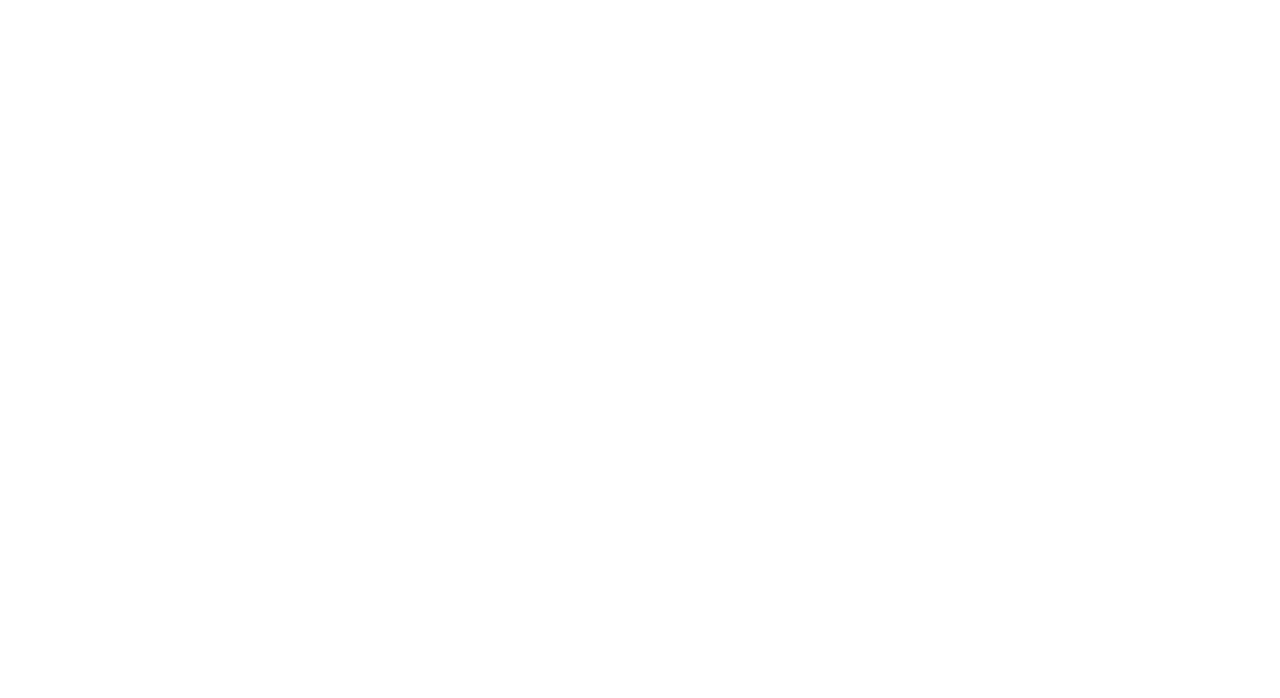
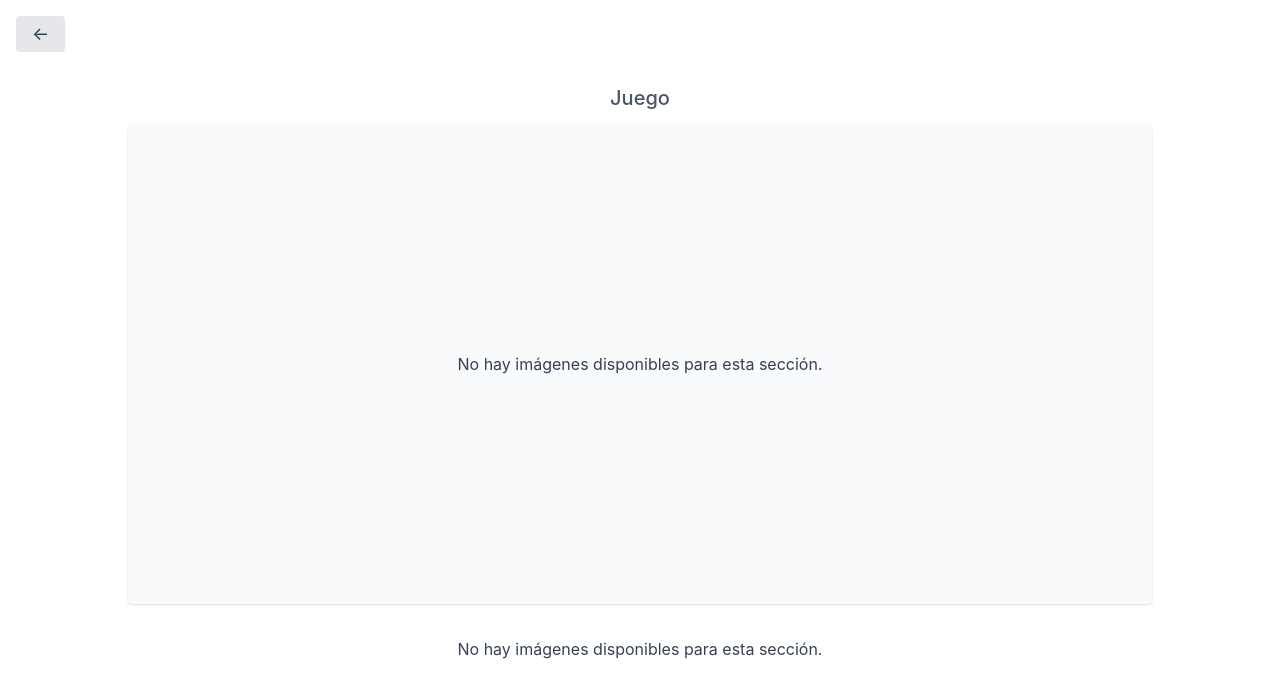
Before and after one commit to feliarroyo/evaluacion-cognitiva-web, a Vue app in the folder admin-app/: page /virtual-environment/1 in a window 1280 px wide. Before the commit this address had no page. Shown: the top 698 px of the page. Built offline with nearby package versions, Linux system fonts and the light colour scheme.

Commit message:
Visualización del entorno virtual finalizada

```diff
--- a/admin-app/src/router/index.js
+++ b/admin-app/src/router/index.js
@@ -9,6 +9,7 @@
 import VirtualEnvironment from "@/views/VirtualEnvironment.vue";
 import SelectItems from "@/views/SelectItems.vue";
 import PatientResultDetails from "@/components/PatientResultDetail.vue";
+import VirtualEnvironmentMenu from "@/views/VirtualEnvironmentMenu.vue";
 
 const router = createRouter({
   routes: [
@@ -36,9 +37,14 @@
       name: "SelectItems",
       component: SelectItems,
     },
+    {
+      path: "/virtual-environment-menu",
+      name: "VirtualEnvironmentMenu",
+      component: VirtualEnvironmentMenu,
+    },
 
     {
-      path: "/virtual-environment",
+      path: "/virtual-environment/:section",
       name: "VirtualEnvironment",
       component: VirtualEnvironment,
     },
--- a/admin-app/src/views/PatientList.vue
+++ b/admin-app/src/views/PatientList.vue
@@ -50,7 +50,7 @@
 const router = useRouter();
 
 const goToSeeVirtualEnvironment = () => {
-  router.push({ name: "VirtualEnvironment" });
+  router.push({ name: "VirtualEnvironmentMenu" });
 };
 
 const goToNewPatient = () => {
--- a/admin-app/src/views/VirtualEnvironment.vue
+++ b/admin-app/src/views/VirtualEnvironment.vue
@@ -1,32 +1,32 @@
 <template>
-  <div class="flex flex-col min-h-screen p-4">
-    <div class="w-full flex items-center mb-4">
+  <div class="w-full flex justify-start mb-4 p-4 max-w-5xl">
     <button
       @click="goBack"
-        class="text-lg px-2 py-1 rounded bg-gray-200 hover:bg-gray-300"
+      class="ml-4 text-lg px-4 py-1 rounded bg-gray-200 hover:bg-gray-300"
       aria-label="Volver"
     >
       ←
     </button>
   </div>
 
-    <!-- Título -->
-    <h3 class="text-3xl font-bold mb-10 text-center w-full">
-      Entorno de la aplicación móvil
+  <div class="flex flex-col p-4 items-center">
+    <div class="flex flex-col items-center justify-center w-full max-w-5xl">
+      <h3 class="text-3xl font-bold mb-2 text-center w-full">
+        {{ sectionTitle }}
       </h3>
 
-    <!-- Carrusel con descripción -->
-    <div class="flex flex-col flex-grow items-center justify-center w-full">
-      <div class="flex flex-col items-center w-full max-w-5xl">
-        <!-- Flechas + Imagen -->
-        <div class="flex items-center w-full">
-          <!-- Flecha izquierda -->
-          <button @click="prevPhoto" class="text-4xl px-3 hover:text-gray-600">
+      <div class="flex items-center w-full mt-2">
+        <button
+          v-if="photos.length > 1"
+          @click="prevPhoto"
+          class="text-4xl px-3 hover:text-gray-600"
+        >
           ‹
         </button>
 
         <div
-            class="flex-grow flex items-center justify-center w-full max-w-5xl h-[70vh] bg-gray-50 rounded shadow"
+          v-if="photos.length > 0"
+          class="flex-grow flex items-center justify-center w-full h-[60vh] bg-gray-50 rounded shadow mx-2"
         >
           <img
             v-if="photos[currentIndex].type === 'image'"
@@ -43,76 +43,112 @@
           />
         </div>
 
-          <!-- Flecha derecha -->
-          <button @click="nextPhoto" class="text-4xl px-3 hover:text-gray-600">
+        <div
+          v-else
+          class="flex-grow flex items-center justify-center w-full h-[60vh] bg-gray-50 rounded shadow mx-2"
+        >
+          <p class="text-gray-500 text-center">
+            No hay imágenes disponibles para esta sección.
+          </p>
+        </div>
+
+        <button
+          v-if="photos.length > 1"
+          @click="nextPhoto"
+          class="text-4xl px-3 hover:text-gray-600"
+        >
           ›
         </button>
       </div>
 
-        <!-- Descripción (alineada con todo el carrusel) -->
-        <p class="mt-4 text-lg text-center px-4 w-full">
+      <div class="h-8"></div>
+
+      <p v-if="photos.length > 0" class="text-lg text-center px-4 w-full">
         {{ photos[currentIndex].desc }}
       </p>
-      </div>
+
+      <p v-else class="text-center text-gray-500 mt-6">
+        No hay imágenes disponibles para esta sección.
+      </p>
     </div>
   </div>
 </template>
 
 <script setup>
-import { ref } from "vue";
+import { ref, computed } from "vue";
+import { useRoute } from "vue-router";
 
-const photos = ref([
+const route = useRoute();
+
+const allPhotos = ref([
   {
     type: "image",
     src: "/unityEnvironment/hall.png",
-    desc: "Hall: esta es la zona donde el usuario tendrá la posibilidad de observar los objetos detenidamente para recordarlos y luego buscarlos en el living. Los objetos estarán colocados en los estantes flotantes de la pared; o en el perchero, en caso de ser necesario.",
+    desc: "Esta es la zona donde el usuario tendrá la posibilidad de observar los objetos detenidamente para recordarlos y luego buscarlos en el living. Los objetos estarán colocados en los estantes flotantes de la pared; o en el perchero, en caso de ser necesario.",
+    section: "hall",
   },
   {
     type: "image",
     src: "/unityEnvironment/centroNivel1.png",
-    desc: "Nivel 1: zona central, un sillón y una mesa.",
+    desc: "Zona central: un sillón principal de un cuerpo y una mesa baja en el centro de la sala.",
+    section: "lowLevel",
   },
   {
     type: "image",
     src: "/unityEnvironment/entradaNivel1.png",
-    desc: "Nivel 1: entrada, es la primera zona que verá el usuario. Consta de un mueble bajo, decorado con un cuadro, una lampara y un jarrón. A la izquierda del mueble, se encuentra un perchero.",
+    desc: "Entrada: es la primera zona que verá el usuario. Consta de un mueble bajo, decorado con un cuadro, una lampara y un jarrón. A la izquierda se ubica un perchero.",
+    section: "lowLevel",
   },
   {
     type: "image",
     src: "/unityEnvironment/opuestoNivel1.png",
-    desc: "Nivel 1: pared opuesta a la entrada. Se visualiza un mueble compuesto donde se pueden guardar objetos dentro de las puertas y los cajones, además de guardarlos en la pequeña biblioteca y sobre los muebles.",
+    desc: "Pared opuesta a la entrada: mueble modular con cajones y puertas para guardar objetos. También incluye una pequeña biblioteca y espacio en la superficie para colocar cosas.",
+    section: "lowLevel",
   },
   {
     type: "image",
     src: "/unityEnvironment/tvNivel1.png",
-    desc: "Nivel 1: zona donde se encuentra la TV justo frente al centro. En esta zona se pueden poner objetos en las repisas de abajo, al lado de la TV, en la repisa flotante de arriba y dentro de las puertas.",
+    desc: "Zona de la TV: ubicada frente a la zona central. Tiene repisas inferiores y flotantes, además de compartimentos cerrados para guardar objetos.",
+    section: "lowLevel",
+    section: "lowLevel",
   },
   {
     type: "image",
     src: "/unityEnvironment/centroNivel2.png",
-    desc: "Nivel 2: zona central, posee dos sillones individuales, una pequeña mesa entre ellos y una mesa más grande adelante.",
+    desc: "Zona central: dos sillones individuales con una mesa pequeña entre ellos y una mesa más grande al frente.",
+    section: "highLevel",
   },
   {
     type: "image",
     src: "/unityEnvironment/entradaNivel2.png",
-    desc: "Nivel 2: entrada, primera zona que verá el usuario. Consta -al igual que en el nivel 1- de un mueble bajo con sus decoraciones y un perchero. Se añade que el usuario puede interactuar con cajones, que pueden tener objetos dentro.",
+    desc: "Entrada: similar al nivel bajo, con un mueble bajo decorado y un perchero. Incluye cajones interactivos que pueden contener objetos.",
+    section: "highLevel",
   },
   {
     type: "image",
     src: "/unityEnvironment/opuestoNivel2.png",
-    desc: "Nivel 2: pared opuesta a la entrada. Se encuentra el mismo mueble compuesto del nivel 1, con las mismas capacidades para colocar objetos, pero con un agregado de una repisa en el mueble bajo del centro.",
+    desc: "Pared opuesta a la entrada: mismo mueble modular del nivel bajo, pero con una repisa extra en el centro.",
+    section: "highLevel",
   },
   {
     type: "image",
     src: "/unityEnvironment/tvNivel2.png",
-    desc: "Nivel 2: zona de la TV, justo frente al centro. En esta zona -al igual que en el nivel 1- se pueden poner objetos dentro de las puertas, en la repisa flotante, en los lados de la TV y en la repisa pequeña de abajo.",
+    desc: "Zona de la TV: frente al área central. Permite colocar objetos dentro de los compartimentos, en la repisa flotante y en las repisas inferiores.",
+    section: "highLevel",
   },
   {
     type: "video",
     src: "/unityEnvironment/tutorialVideo.mp4",
-    desc: "Tutorial: video demostración de lo que se busca que haga el usuario. Se puede visualizar la tarea desde el inicio hasta el final con una explicación detallada.",
+    desc: "Video demostración de lo que se busca que haga el usuario. Se puede visualizar la tarea desde el inicio hasta el final con una explicación detallada.",
+    section: "tutorial",
   },
 ]);
+
+const section = route.params.section;
+
+const photos = computed(() =>
+  allPhotos.value.filter((p) => p.section === section)
+);
 
 const currentIndex = ref(0);
 
@@ -125,6 +161,21 @@
   currentIndex.value = (currentIndex.value + 1) % photos.value.length;
 };
 
+const sectionTitle = computed(() => {
+  switch (section) {
+    case "tutorial":
+      return "Juego - Tutorial";
+    case "hall":
+      return "Juego - Hall";
+    case "lowLevel":
+      return "Juego - Nivel Bajo";
+    case "highLevel":
+      return "Juego - Nivel Alto";
+    default:
+      return "Juego";
+  }
+});
+
 const goBack = () => {
   window.history.back();
 };
--- /dev/null
+++ b/admin-app/src/views/VirtualEnvironmentMenu.vue
@@ -0,0 +1,39 @@
+<template>
+  <div
+    class="flex flex-col min-h-screen items-center justify-center p-6 space-y-6"
+  >
+    <h2 class="text-3xl font-bold mb-6">Juego</h2>
+
+    <div class="flex flex-col items-center gap-4 w-full">
+      <button @click="goTo('tutorial')" class="btn btn-primary w-80 mx-auto">
+        Tutorial
+      </button>
+      <button @click="goTo('hall')" class="btn btn-primary w-80 mx-auto">
+        Hall
+      </button>
+      <button @click="goTo('lowLevel')" class="btn btn-primary w-80 mx-auto">
+        Nivel Bajo
+      </button>
+      <button @click="goTo('highLevel')" class="btn btn-primary w-80 mx-auto">
+        Nivel Alto
+      </button>
+      <button @click="goBack" class="btn btn-secondary w-48 mx-auto">
+        Volver
+      </button>
+    </div>
+  </div>
+</template>
+
+<script setup>
+import { useRouter } from "vue-router";
+
+const router = useRouter();
+
+const goTo = (section) => {
+  router.push({ name: "VirtualEnvironment", params: { section } });
+};
+
+const goBack = () => {
+  router.push({ name: "PatientList" });
+};
+</script>
```
Lines whose indentation alone changed are shown as unchanged.
